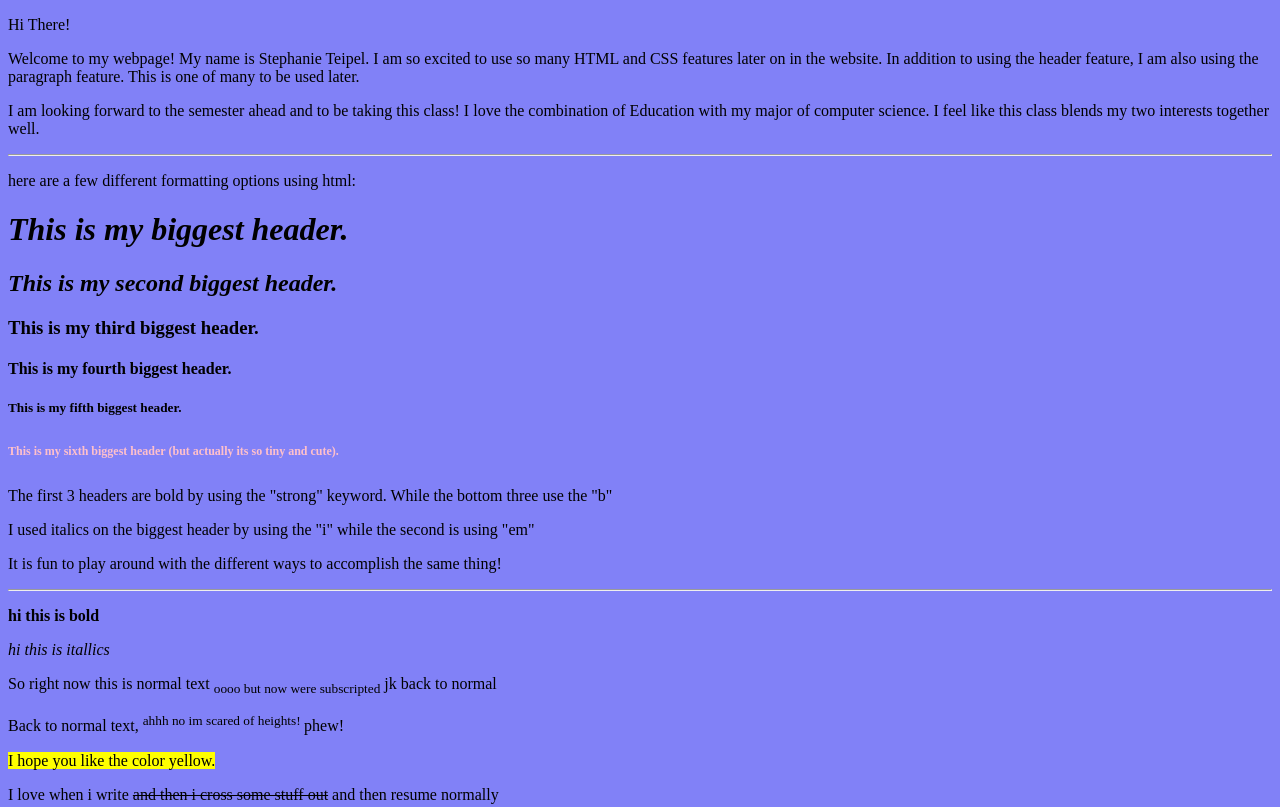
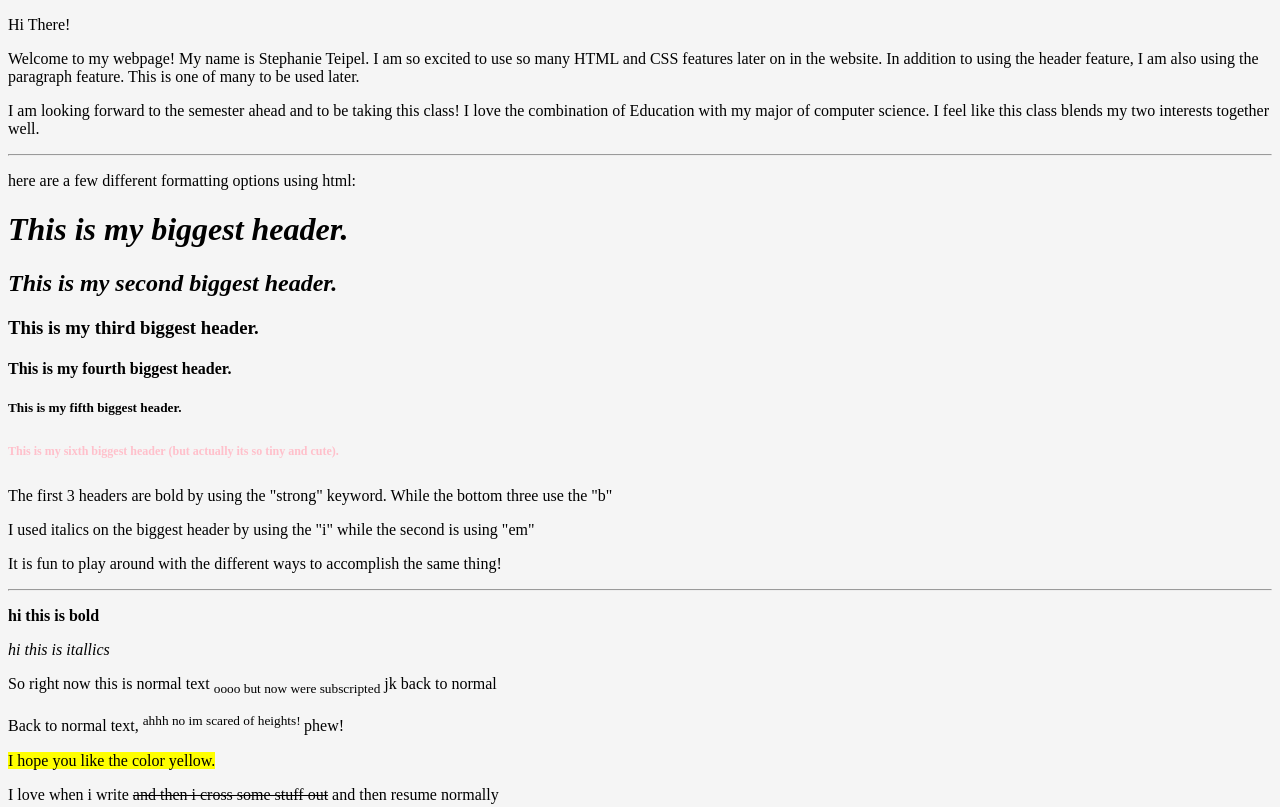
Before and after one commit to sateipel/sateme4320, a plain HTML site: page index.html in a window 1280 px wide. Shown: the top 807 px of the page. Drawn offline with Linux system fonts and the light colour scheme.

Commit message:
Background color changes

```diff
--- a/index.html
+++ b/index.html
@@ -10,7 +10,7 @@
         font-size:12px;
       }
       body {
-        background-color: #8181F7;
+        background-color: #F5F5F5;
       }
     </style>
   </head>
```
